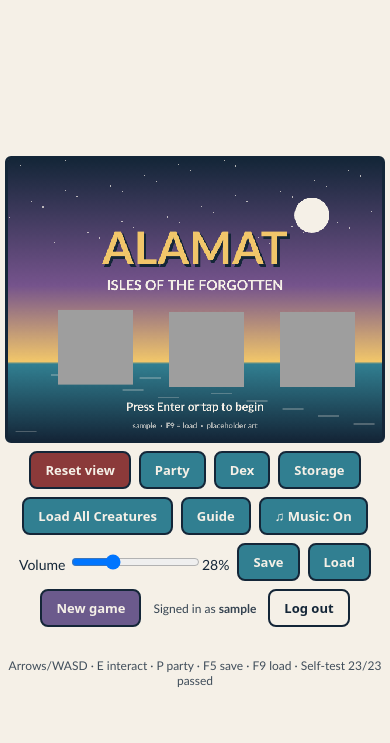
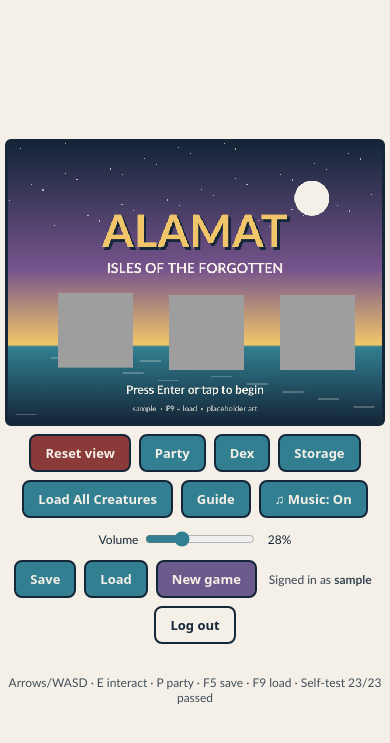
Before and after one commit to irincovictor-cmd/Alamat-Isles-of-the-Forgotten, a Django app: page /play/ in a window 390 px wide. Shown: the top 743 px of the page. Run offline with Django 5.2, Linux system fonts and the light colour scheme; the visitor is signed in with stand-in values (Sample User, id 1); data comes from the database, SQL or seed files in the repository.

Commit message:
Style responsive game music toggle and volume slider

```diff
--- a/game/static/game/alamat.css
+++ b/game/static/game/alamat.css
@@ -20,3 +20,11 @@ body{background:var(--bg);color:var(--fg);font:14px "Trebuchet MS",system-ui,san
 #bar button#btn-new{background:#6b5a8c}
 #bar button#btn-out{background:transparent;color:var(--fg)}
 #status{min-height:1.2em;margin:0;font-size:12px;text-align:center}
+
+
+/* Compact, accessible soundtrack controls; preserve space on small screens. */
+#bar .music-control{display:inline-flex;align-items:center;gap:5px;font-size:12px;padding:3px 5px;white-space:nowrap}
+#bar #music-volume{width:82px;accent-color:var(--ac);cursor:pointer}
+#bar #music-volume-label{display:inline-block;min-width:29px;text-align:right;font-variant-numeric:tabular-nums}
+#bar #btn-music[aria-pressed="false"]{background:#586470;color:#f5f0e7}
+@media(max-width:480px){#bar .music-control{width:100%;justify-content:center}#bar #music-volume{width:110px}}
```
